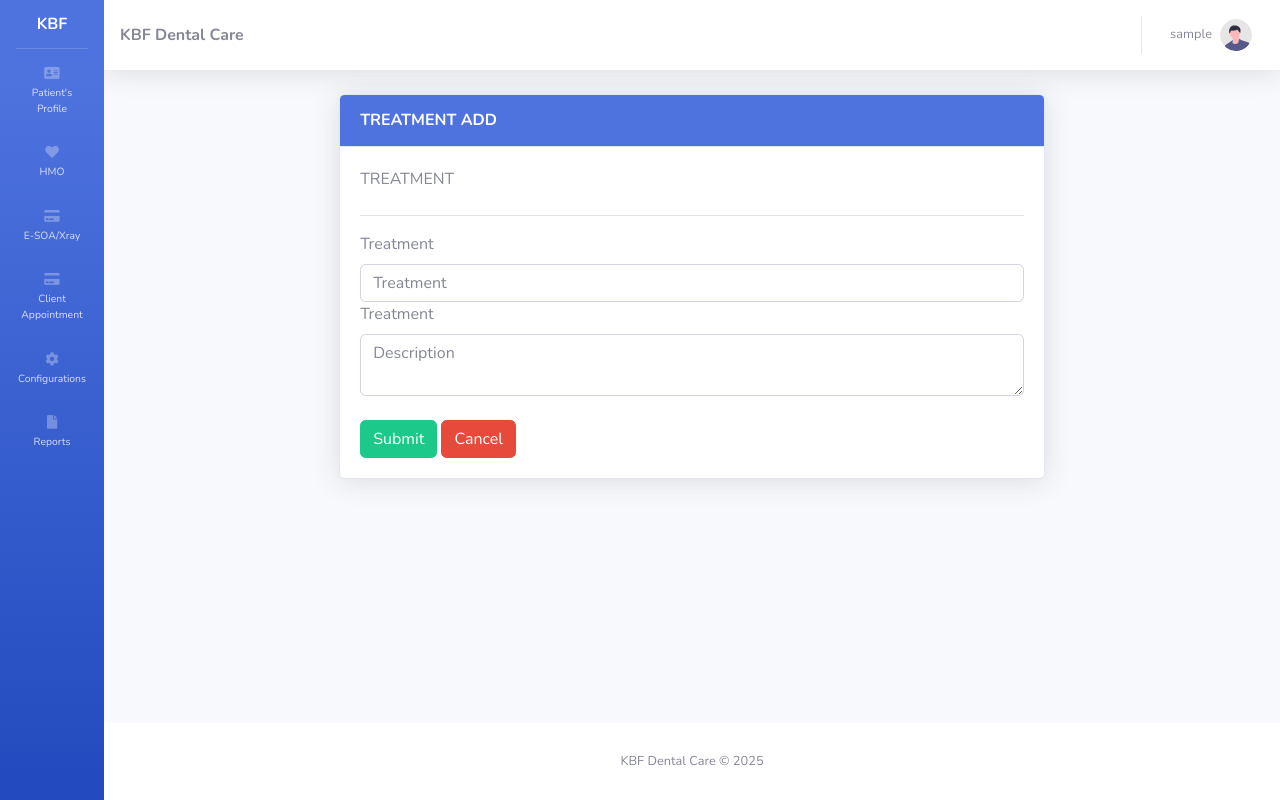
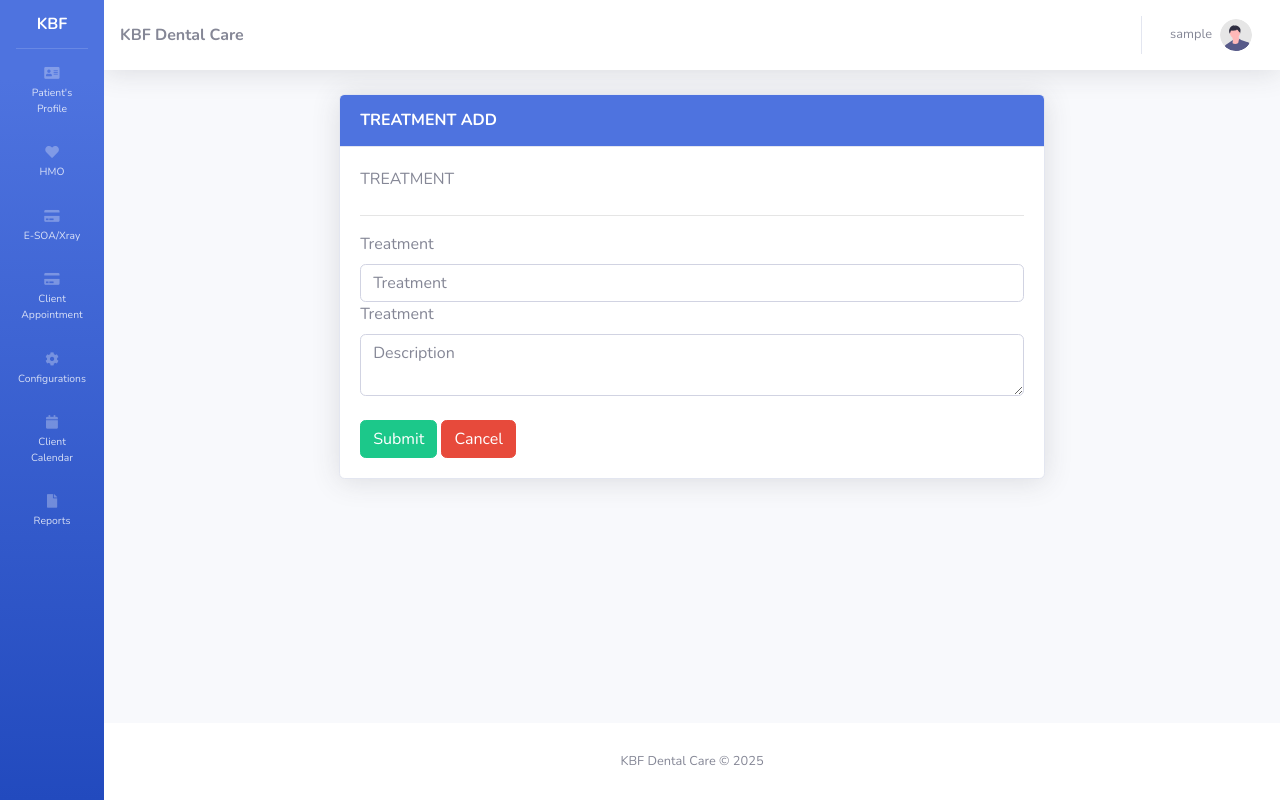
Before and after one commit to devChanex/KBF_Dental_2025, a PHP site: page /addTreatment.php in a window 1280 px wide. Run offline with PHP 8.4, Linux system fonts and the light colour scheme; the visitor is signed in with stand-in values (Sample User, id 1).

Commit message:
Added back clinic calendar

```diff
--- a/bars/sidebar.php
+++ b/bars/sidebar.php
@@ -87,6 +87,13 @@ echo '
                     </div>
                 </div>
             </li>
+
+             <li class="nav-item">
+                <a class="nav-link" href="calendar.php" >
+                    <i class="fas fa-calendar"></i>
+                    <span>Client Calendar</span>
+                </a>
+        </li>
             ';
 
 // if ($_SESSION["username"] == $superuser) {
```
